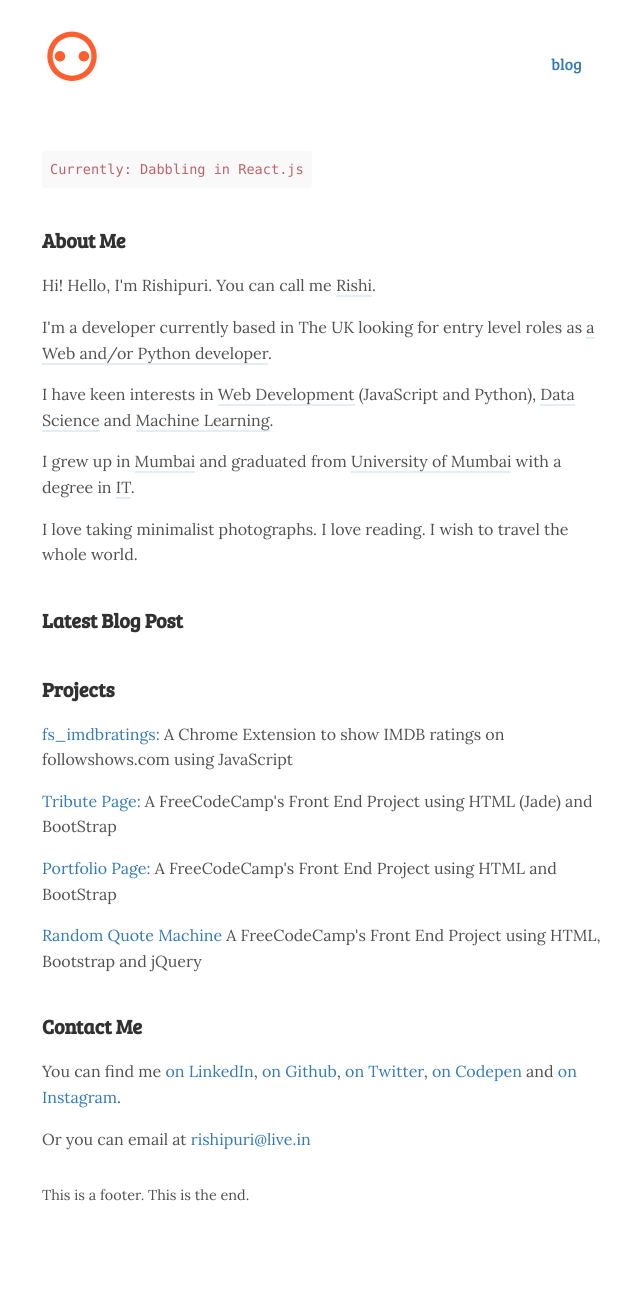
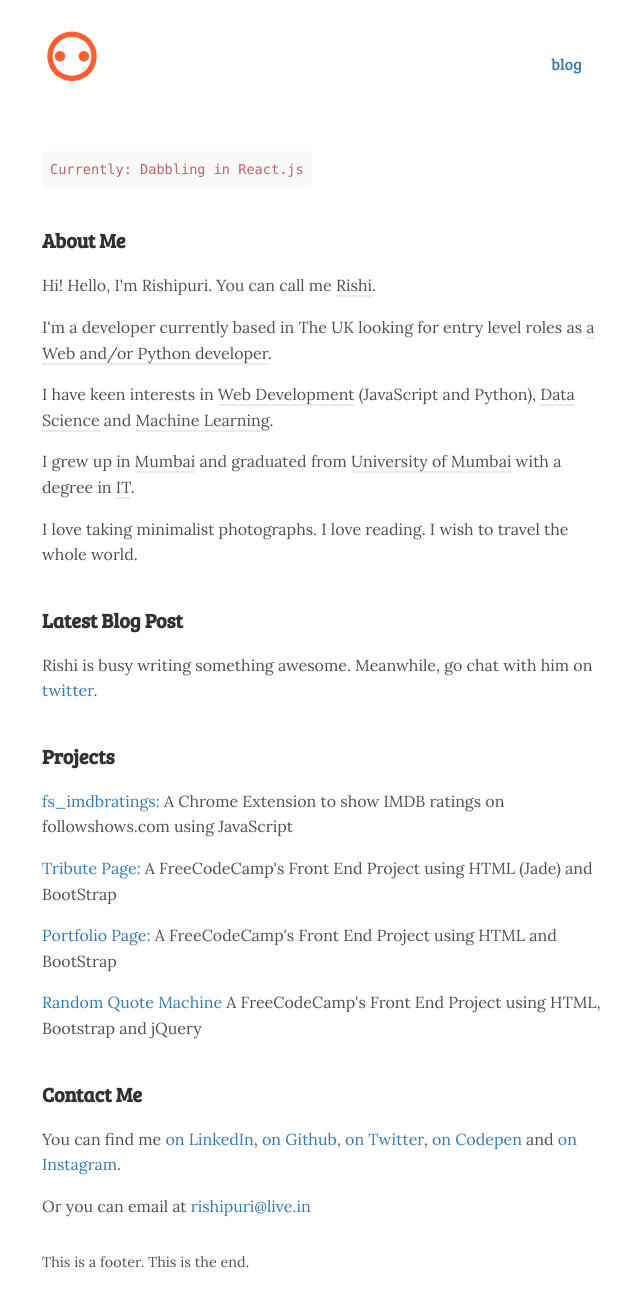
Before and after one commit to rishipuri/rishipuri.github.io, a Jekyll site: the page built from index.html, in a window 1280 px wide. Shown: the whole page, without its empty margins (318-958 px from the left). Built offline with Jekyll 4.4.1, drawn with Linux system fonts in a browser that asks for light colours; before the commit the page ends 1223 px from its top, so only the background shows below that.

Commit message:
change logic when there is no post to display

```diff
--- a/_sass/_posts.scss
+++ b/_sass/_posts.scss
@@ -5,6 +5,7 @@
 
 .post {
   margin-bottom: 4em;
+  text-align: justify;
 
   li + li {
     margin-top: .25rem;
--- a/blog.html
+++ b/blog.html
@@ -5,6 +5,9 @@ title: blog
 <div class="blog">
 <h3>My Recent Posts</h3>
 <ul>
+  {% if site.posts.first == null %}
+    No posts yet. Rishi is busy writing something awesome. Meanwhile, go chat with him on <a href="https://twitter.com/rishipuri_" target="_blank">twitter</a>.
+  {% else %}
     {% for post in site.posts %}
       <li>
         <a href="{{ post.url }}">
@@ -14,5 +17,6 @@ title: blog
         <span class="date">{{ post.date | date: "%b %d, %Y"}}</span>
       </li>
     {% endfor %}
+  {% endif %}
 </ul>
 </div>
--- a/index.html
+++ b/index.html
@@ -18,16 +18,21 @@ layout: post
 <div class="latestblog">
   <h3>Latest Blog Post</h3>
   <p>
-    {% for post in site.posts limit:1 %}
-      {% if post.date == "" %}
-        Rishi is busy writing his first post.
-      {% endif %}
-      <a href="{{ post.url }}">
-        {{ post.title }}
-      </a>
-      <span class="description">{{ post.description }}</span>
-      <span class="date">{{ post.date | date: "%b %d, %Y" }}</span>
-    {% endfor %}
+    {% if site.posts.first == null %}
+      Rishi is busy writing something awesome. Meanwhile, go chat with him on <a href="https://twitter.com/rishipuri_" target="_blank">twitter</a>.
+    {% else %}
+      {% for post in site.posts limit:1 %}
+        <a href="{{ post.url }}">
+          {{ post.title }}
+        </a>
+        <span class="description">
+          {{ post.description }}
+        </span>
+        <span class="date">
+          {{ post.date | date: "%b %d, %Y" }}
+        </span>
+      {% endfor %}
+    {% endif %}
 
   </p>
 </div>
```
Lines whose indentation alone changed are shown as unchanged.
